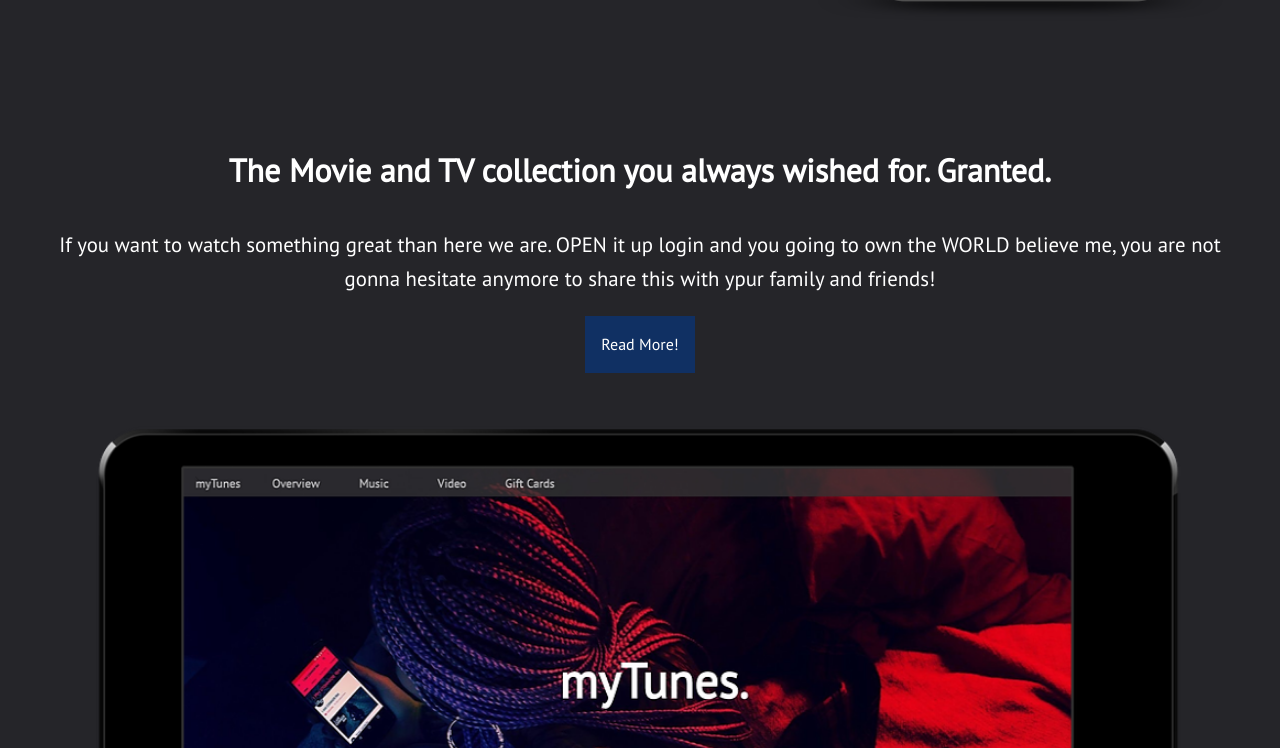
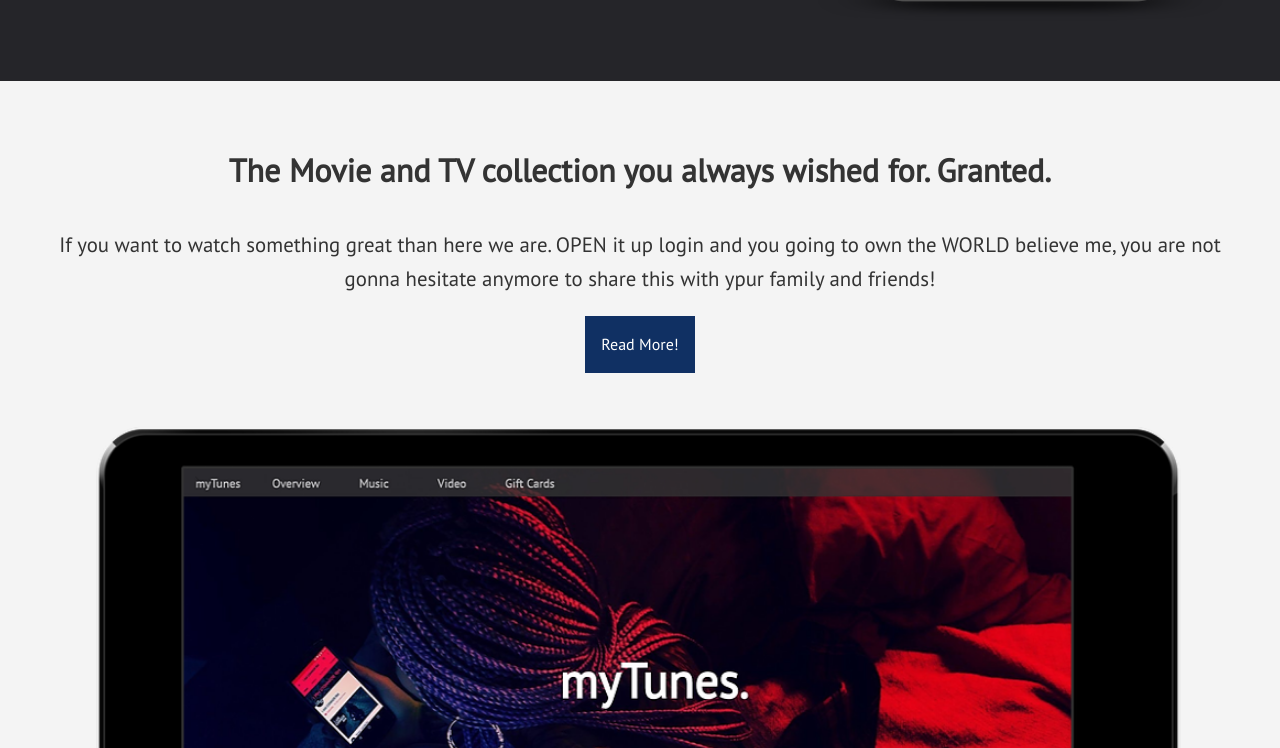
Before and after one commit to brettl1991/LandingPage2, a plain HTML site: page index.html in a window 1280 px wide. Shown: the part 1992-2740 px from the top of the page. Drawn offline with nearby package versions, Linux system fonts and the light colour scheme.

Commit message:
Style the video section

```diff
--- a/css/style.css
+++ b/css/style.css
@@ -113,6 +113,12 @@ a {
 .text-light {
   color: var(--light-color);
 }
+
+.bg-light {
+  background: var(--light-color);
+  color: #333;
+}
+
 .mb {
   margin-bottom: 1rem;
 }
```
